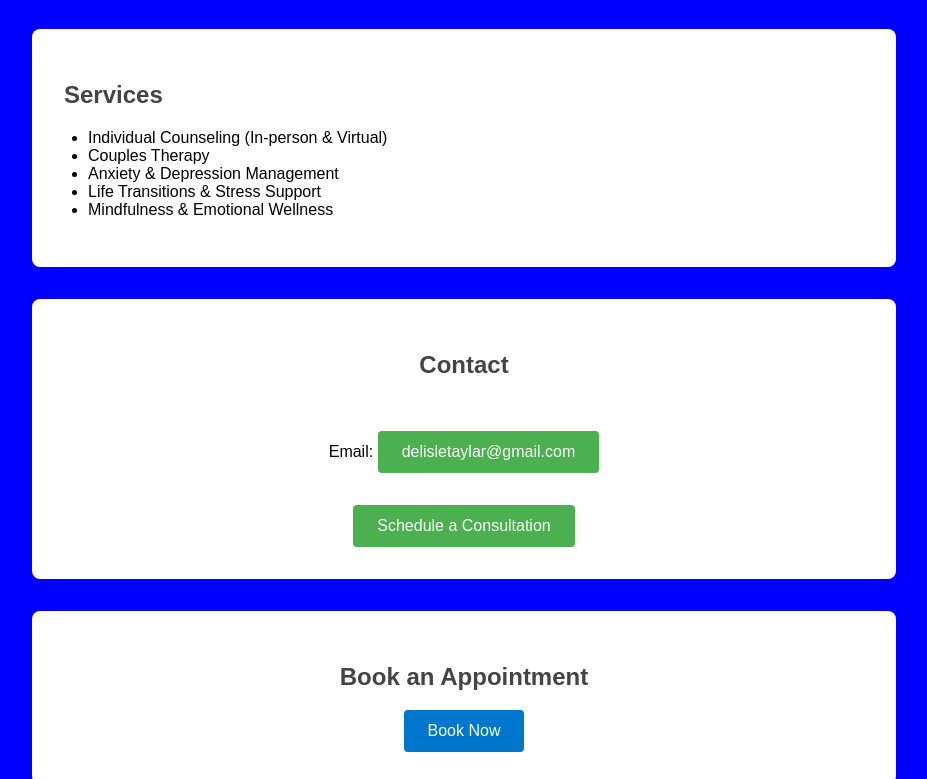
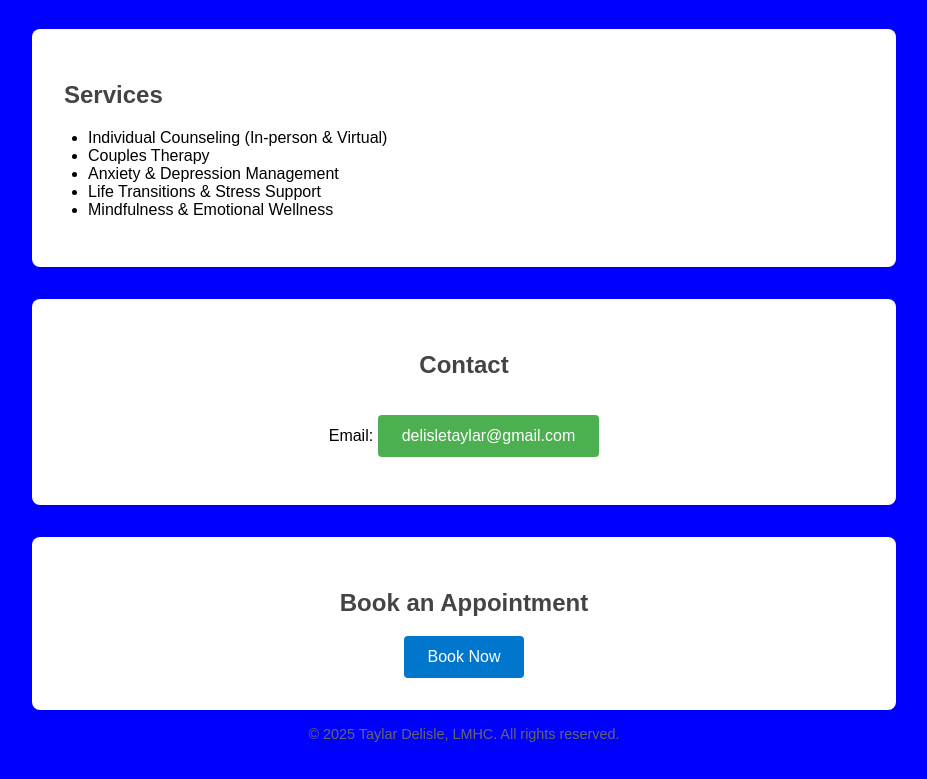
Before and after one commit to Lightconrad/Taylar-Delisle, a plain HTML site: page index.html in a window 1280 px wide. Shown: the part 465-1244 px from the top of the page, without its empty margins (176-1103 px from the left). After the commit the page ends 1223 px from the top, so only its background shows below. Drawn offline with Linux system fonts and the light colour scheme.

Commit message:
Add files via upload
Signed-off-by: Lightconrad <167783985+Lightconrad@users.noreply.github.com>

```diff
--- a/index.html
+++ b/index.html
@@ -52,12 +52,6 @@
     .contact {
       text-align: center;
       margin-top: 2rem;
-      display: flex; /* Enable flexbox for the contact section */
-      flex-direction: column; /* Stack items vertically by default */
-      align-items: center; /* Center items horizontally */
-    }
-    .contact p {
-      margin-bottom: 1rem;
     }
     .contact a {
       text-decoration: none;
@@ -113,7 +107,6 @@
   <section class="contact">
     <h2>Contact</h2>
     <p>Email: <a href="mailto:delisletaylar@gmail.com">delisletaylar@gmail.com</a></p>
-    <a href="mailto:delisletaylar@gmail.com">Schedule a Consultation</a>
   </section>
   <section class="book-now">
     <h2>Book an Appointment</h2>
```
